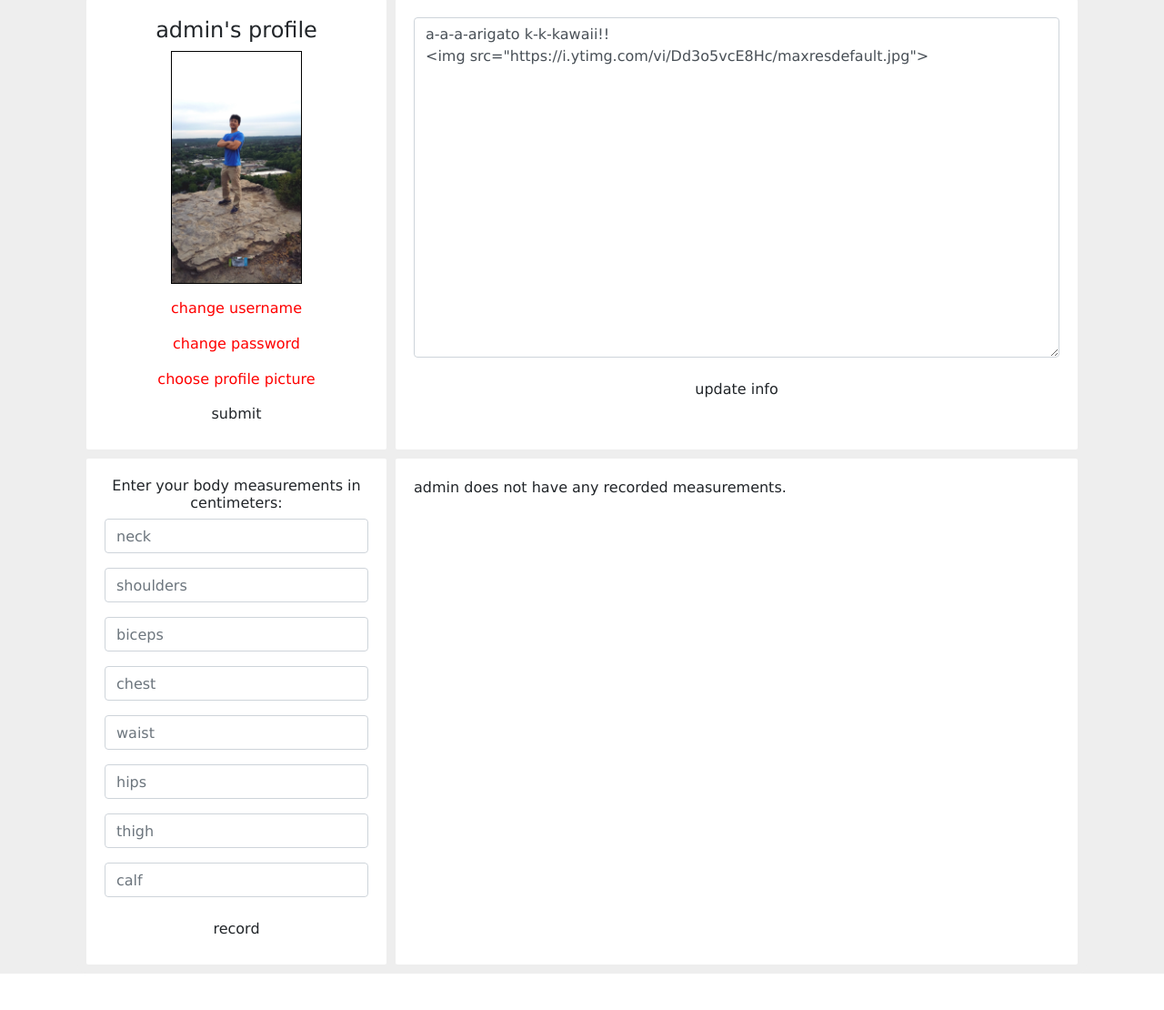
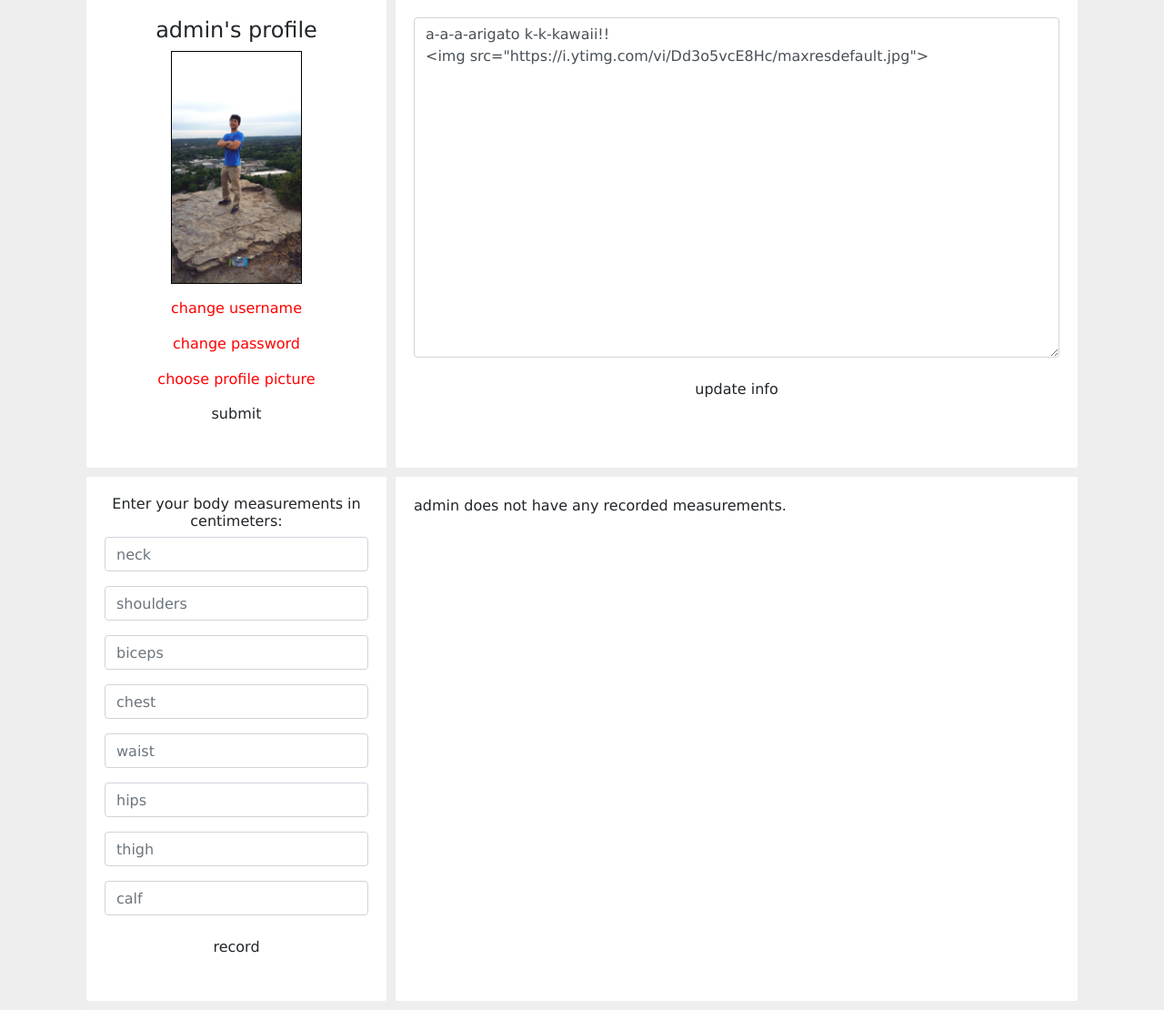
Before and after one commit to tacticaltofu/acquire-aesthetics, a Flask app: page /profile/admin in a window 1280 px wide. Shown: the part 187-1297 px from the top of the page at 91% size. Before the commit the page ends 1257 px from the top, so only its background shows below. Run offline with Flask 2, Linux system fonts and the light colour scheme; a user stored in the database is signed in; data comes from the database, SQL or seed files in the repository; both versions use the stored data as it was after the commit; some libraries are stand-ins or nearby versions.

Commit message:
Revert "css"
This reverts commit a73496cbe6fc6ee63235957519acb4e33bb0abe9.

```diff
--- a/aesthetic/static/main.css
+++ b/aesthetic/static/main.css
@@ -119,7 +119,7 @@ form {
 
 .grid-container > div {
   background-color: white;
-  padding: 20px;
+  padding: 20px 20px 40px 20px;
   border-radius: 2px;
 }
 
@@ -223,7 +223,7 @@ form {
 }
 
 .record-form {
-	max-height: 560px;
+	max-height: 600px;
 	overflow: auto;
 }
 
```
Also changed, not shown: aesthetic/site.db, aesthetic/static/profile_pics/5ef6fc10052c817c.jpg (deleted).
